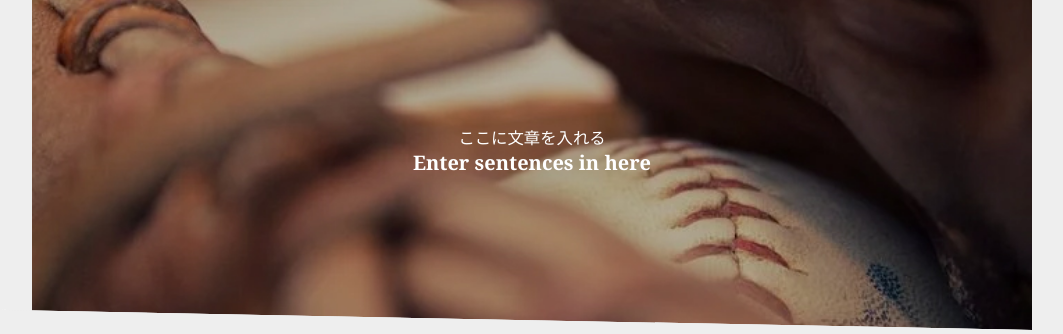
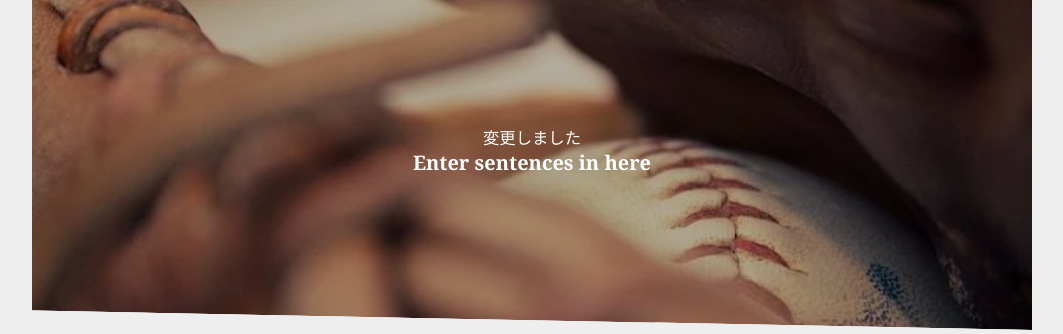
Before and after one commit to hirosan-blog/django-hoper, a Django app: page / in a window 1280 px wide. Shown: the part 60-394 px from the top of the page, without its empty margins (108-1171 px from the left). Run offline with Django 3.2, Linux system fonts and the light colour scheme.

Commit message:
デプロイ済み

```diff
--- a/app/templates/app/index.html
+++ b/app/templates/app/index.html
@@ -14,7 +14,7 @@
 <header>
   <div id="header_container">
   <div id="header_text">
-    <h3 id="header_h3">ここに文章を入れる</h3>
+    <h3 id="header_h3">変更しました</h3>
     <h1 id="header_h1">Enter sentences in here</h1>
   </div>
 </header>
```
